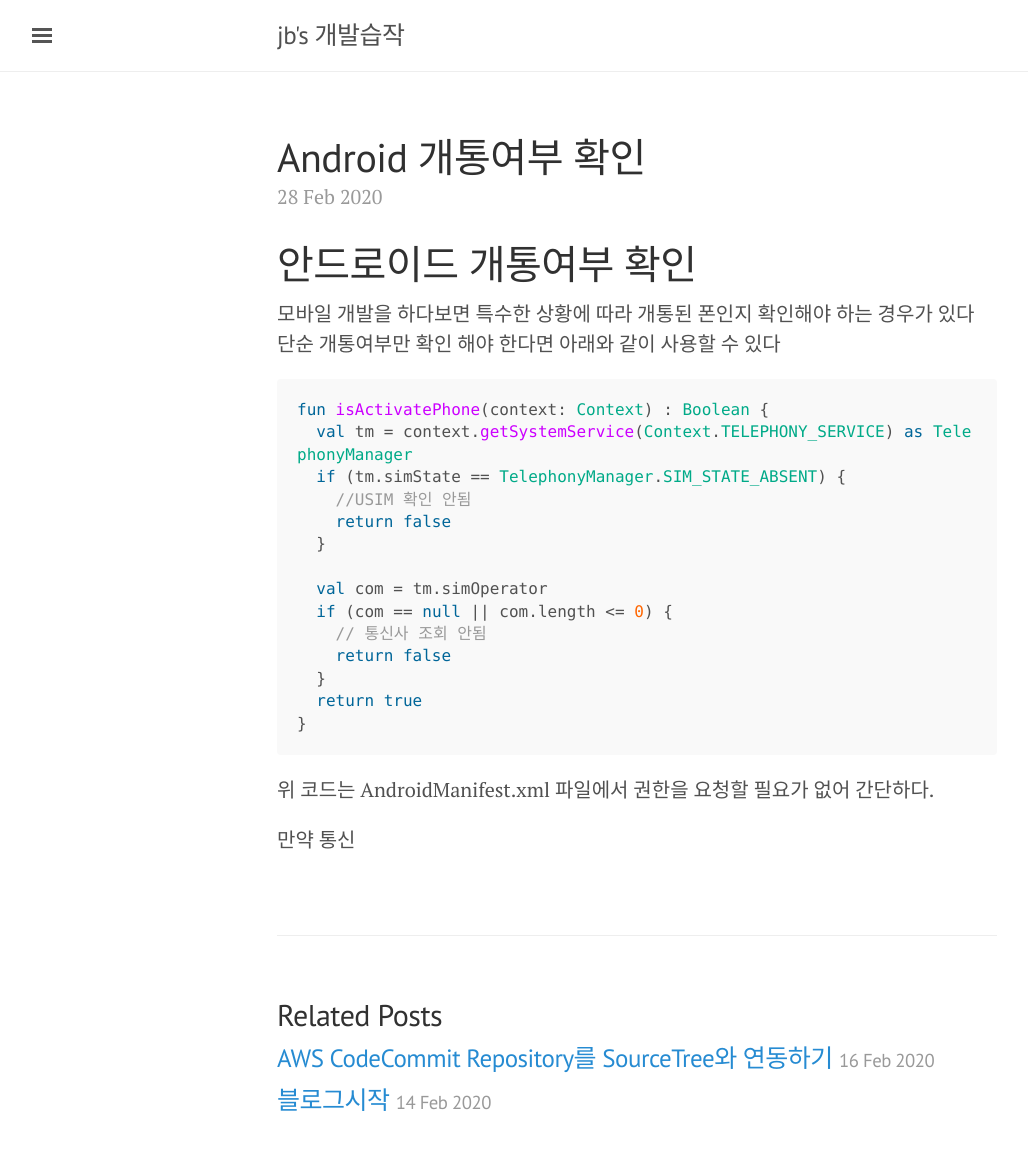
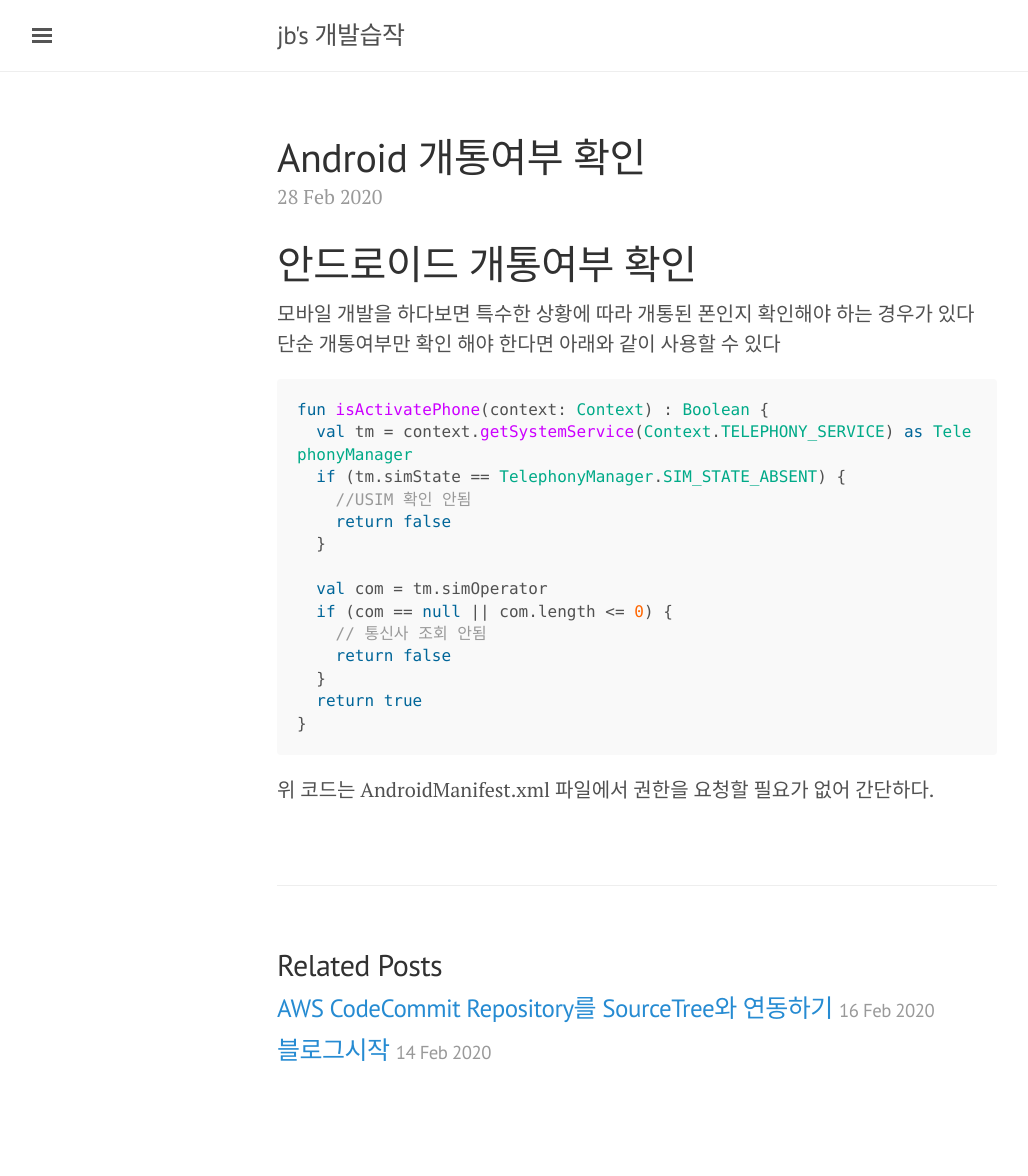
Before and after one commit to jungbaekim/jungbaekim.github.io, a Jekyll site: the page built from _posts/2020-02-28-android-usin-check.markdown, in a window 1280 px wide. Shown: the whole page, without its empty margins (3-1031 px from the left). Built offline with Jekyll 4.4.1, drawn with Linux system fonts in a browser that asks for light colours; nearby versions of some CDN libraries; after the commit the page ends 1126 px from its top, so only the background shows below that.

Commit message:
usim 체크 수정

````diff
--- a/_posts/2020-02-28-android-usin-check.markdown
+++ b/_posts/2020-02-28-android-usin-check.markdown
@@ -29,5 +29,3 @@ fun isActivatePhone(context: Context) : Boolean {
 ```
 
 위 코드는 AndroidManifest.xml 파일에서 권한을 요청할 필요가 없어 간단하다.
-
-만약 통신
````
